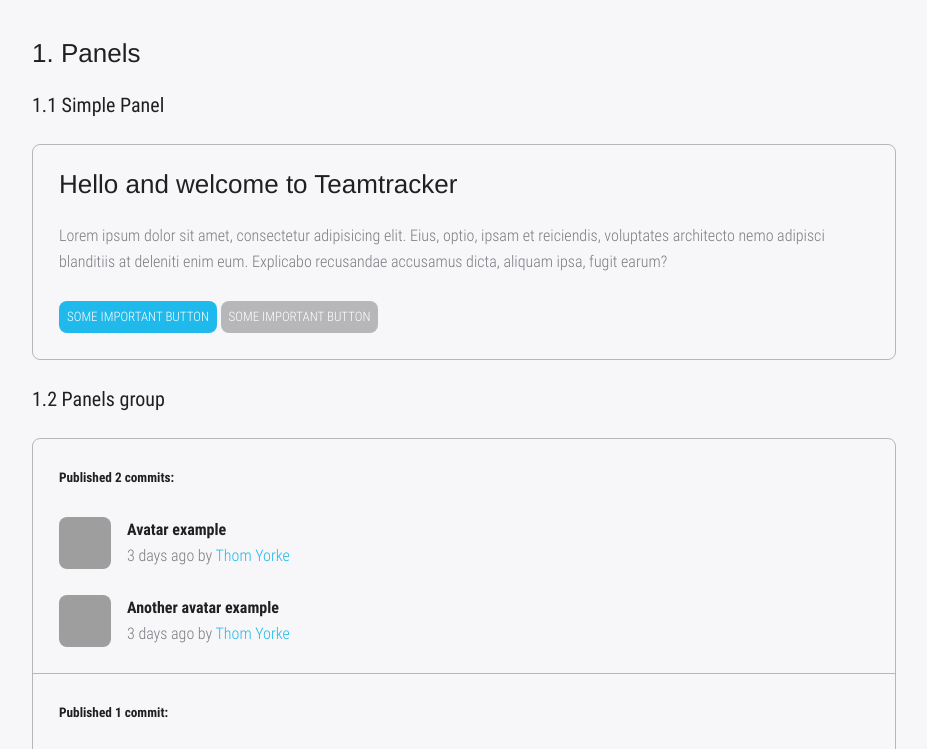
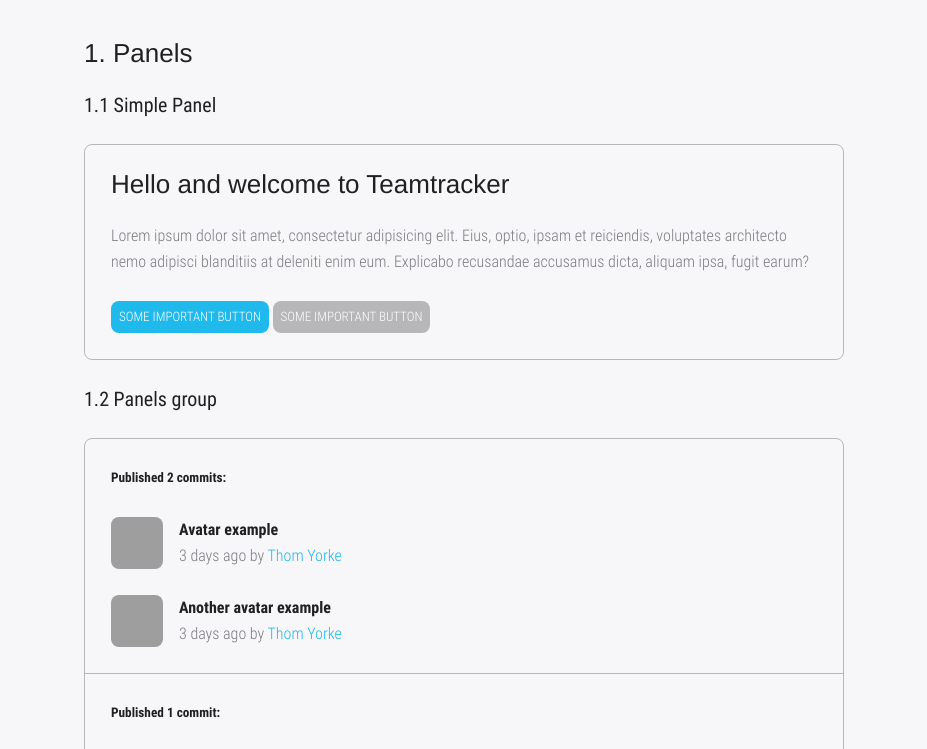
Before and after one commit to fmarquesfilho/teamtracker-frontend, a website: page app/index.html in a window 1280 px wide. Shown: the part 64-813 px from the top of the page, without its empty margins (176-1103 px from the left). Drawn offline with nearby package versions, Linux system fonts and the light colour scheme; files that its build step writes are made by us from their sources; grey boxes are pictures that could not be loaded.

Commit message:
Adjust container size

```diff
--- a/app/styles/components/_utils.scss
+++ b/app/styles/components/_utils.scss
@@ -11,7 +11,7 @@
   $wide            : 800px !default;
   $huge            : 1600px !default;
   $mediumContainer : 688px !default;
-  $wideContainer   : 864px !default;
+  $wideContainer   : 760px !default;
 
   // Defining grid sizes
   $mediumColCount    : 3 !default;
```
